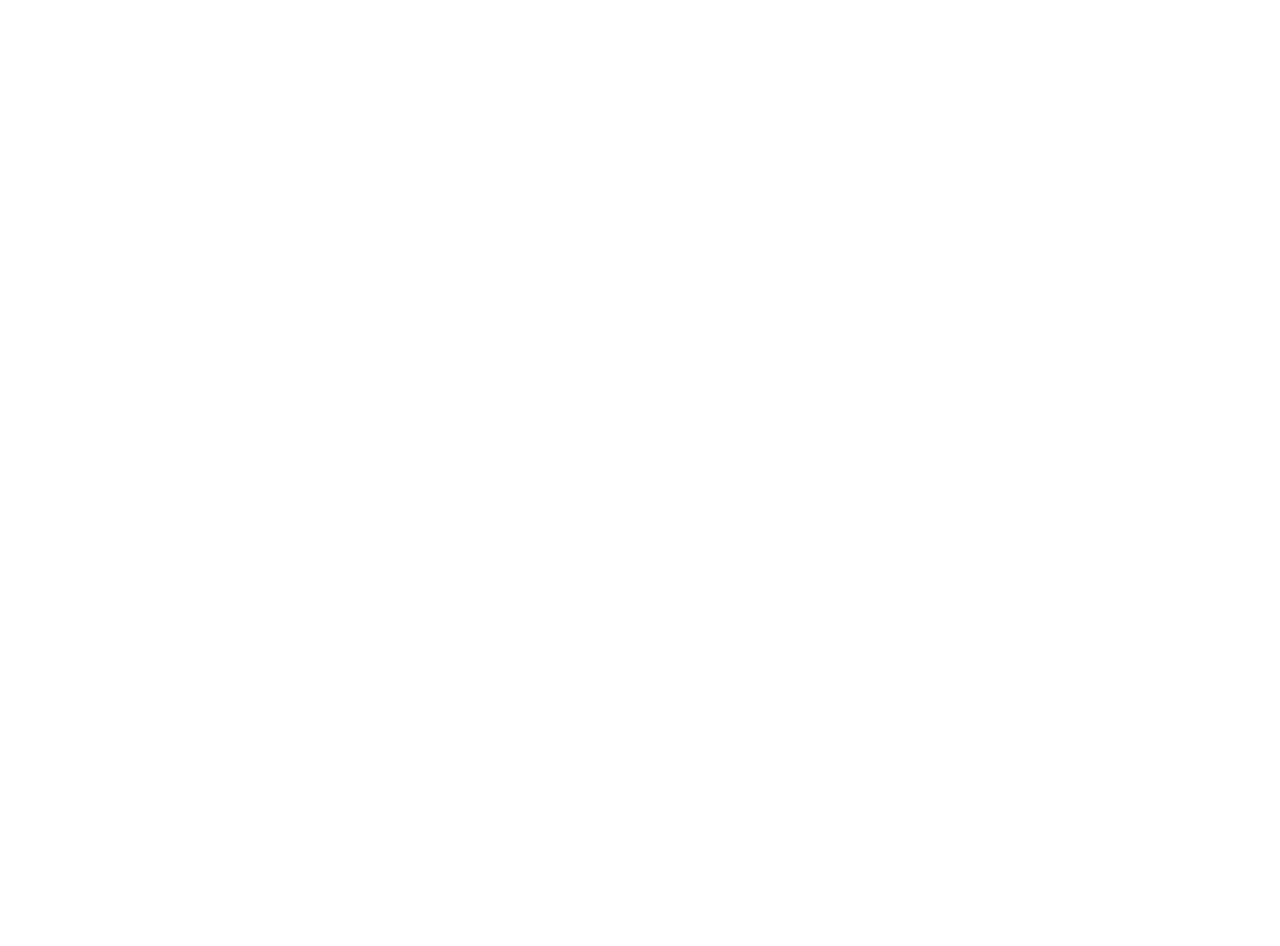
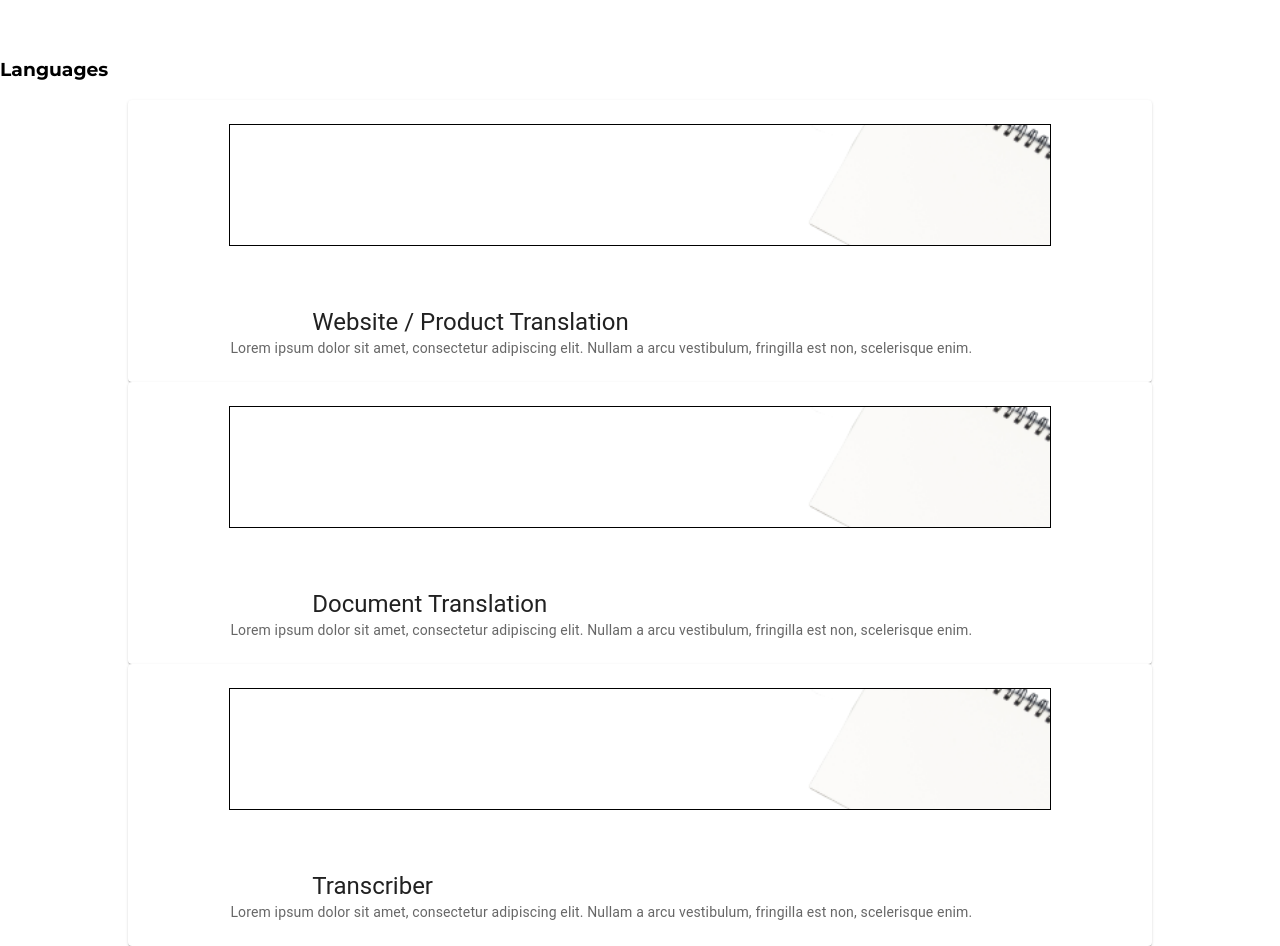
Before and after one commit to saki1994/translation-profile, a React (Create React App) app: page / in a window 1280 px wide. Shown: the part 900-1846 px from the top of the page. Before the commit the page ends 939 px from the top, so only its background shows below. Built offline with nearby package versions, Linux system fonts and the light colour scheme.

Commit message:
Adding services part 1

```diff
--- a/src/App.js
+++ b/src/App.js
@@ -2,13 +2,17 @@
 import Navbar from "./components/Navbar";
 import AboutMe from "./components/AboutMe";
 import Header from './components/Header';
+import Services from "./components/Services";
 
 function App() {
   return (
     <>
       <Navbar />
       <Header />
+      <main>
       <AboutMe />
+      <Services />
+      </main>
     </>
   );
 }
--- /dev/null
+++ b/src/components/Services.js
@@ -0,0 +1,25 @@
+import React from "react";
+import services from "../data";
+import Service from "./services/Service";
+import "../stylesheet/Services/Services.scss"
+
+const Services = () => {
+  return (
+    <div className="services">
+      <h3>Languages</h3>
+      <div className="services-offer">
+        {
+            services.english.map((card, index) => {
+                return (
+                    <>
+                 <Service photo={card.img} title={card.title} body={card.text} />
+                    </>
+                )
+            })
+        }
+      </div>
+    </div>
+  );
+};
+
+export default Services;
--- /dev/null
+++ b/src/components/services/Service.js
@@ -0,0 +1,23 @@
+import React from "react";
+import Card from "@mui/material/Card";
+import CardMedia from "@mui/material/CardMedia";
+import CardContent from "@mui/material/CardContent";
+import Typography from "@mui/material/Typography";
+
+const Services = ({ photo, title, body }) => {
+  return (
+    <Card>
+      <CardMedia component="img" height="120" image={photo} alt={title} />
+      <CardContent>
+        <Typography gutterBottom variant="h5" component="div">
+          {title}
+        </Typography>
+        <Typography variant="body2" color="text.secondary">
+          {body}
+        </Typography>
+      </CardContent>
+    </Card>
+  );
+};
+
+export default Services;
--- /dev/null
+++ b/src/data.js
@@ -0,0 +1,28 @@
+import document from "./images/bg.png";
+import website from "./images/bg.png";
+import person from "./images/bg.png";
+
+const services = {
+  english: [
+    {
+      img: document,
+      title: "Website / Product Translation",
+      text:
+        "Lorem ipsum dolor sit amet, consectetur adipiscing elit. Nullam a arcu vestibulum, fringilla est non, scelerisque enim."
+    },
+    {
+      img: website,
+      title: "Document Translation",
+      text:
+        "Lorem ipsum dolor sit amet, consectetur adipiscing elit. Nullam a arcu vestibulum, fringilla est non, scelerisque enim."
+    },
+    {
+      img: person,
+      title: "Transcriber",
+      text:
+        "Lorem ipsum dolor sit amet, consectetur adipiscing elit. Nullam a arcu vestibulum, fringilla est non, scelerisque enim."
+    }
+  ]
+};
+
+export default services;
--- /dev/null
+++ b/src/stylesheet/Services/Services.scss
@@ -0,0 +1,14 @@
+@import "../variables";
+
+.services-offer {
+  div {
+    width: 80%;
+    margin: auto;
+    padding-top: 1.5em;
+  }
+  img {
+    width: 80%;
+    margin: auto;
+    border: 1px solid black;
+  }
+}
```
Also changed, not shown: 1 other file (tests, documents, lock files or other folders).
